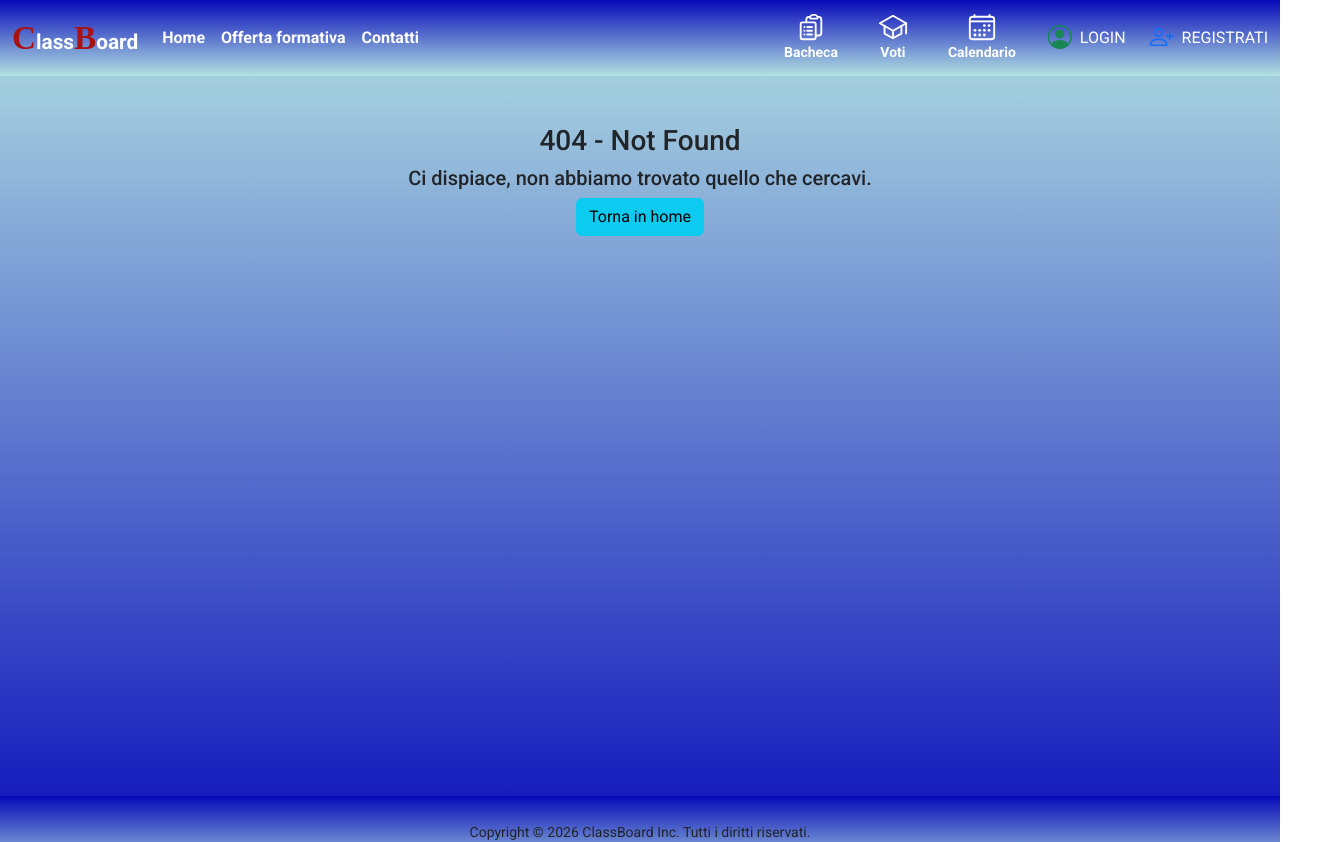
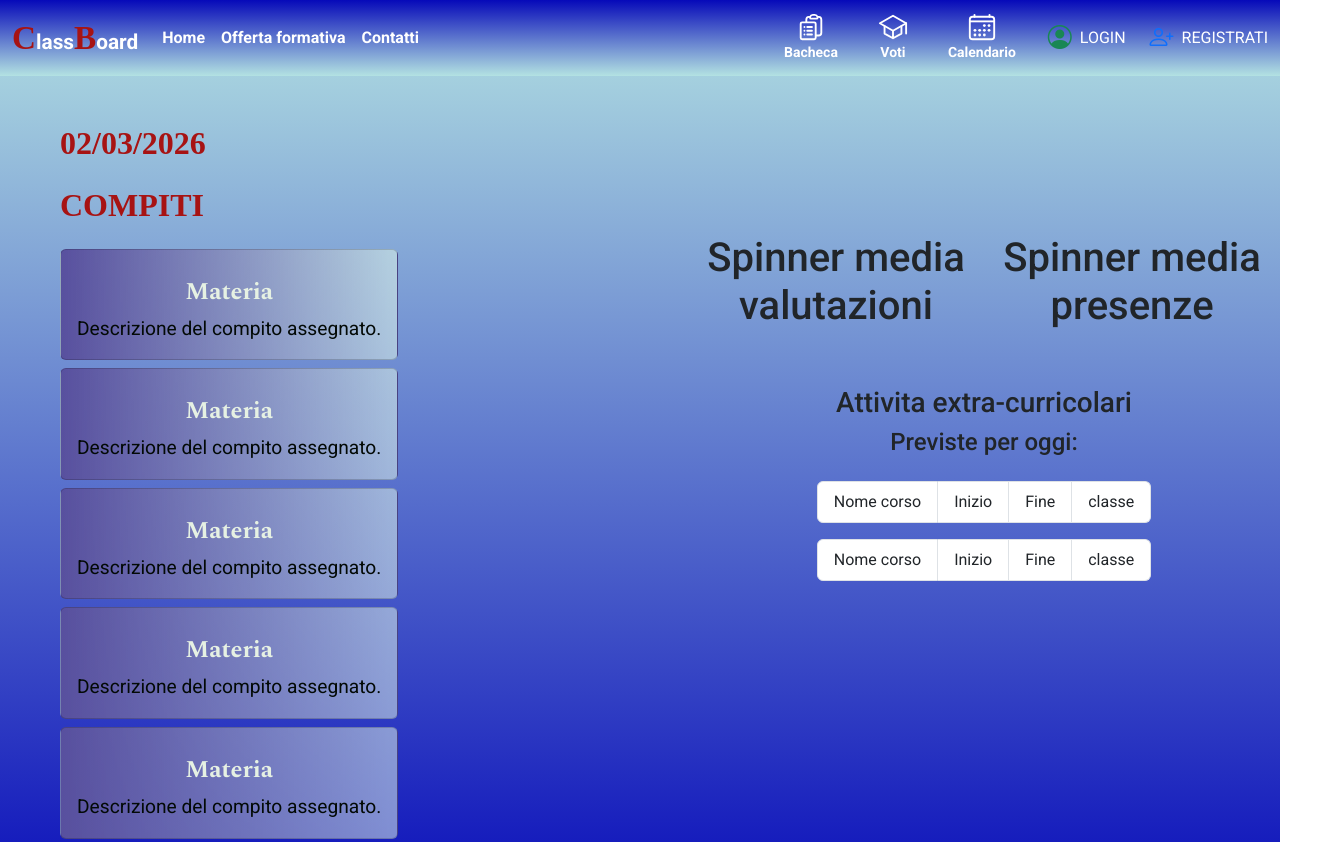
Before and after one commit to gentjanaH/registro-elettronico-frontend, a React (Vite) app: page /home/id_studente in a window 1280 px wide. Shown: the top 842 px of the page, 1328 px wide, since content can reach past the window. Built offline with nearby package versions, Linux system fonts and the light colour scheme; a web font is replaced by a local one.

Commit message:
modifica classe card_continuazione home page genitori-studenti

```diff
--- a/src/App.css
+++ b/src/App.css
@@ -81,18 +81,21 @@
 }
 
 /* CARD CAROSELLO */
-.card {
+.card-cliccabili {
     transition: transform 0.3s ease, background 0.3s ease;
     background: linear-gradient(to right, rgb(88, 80, 158), rgba(226, 248, 233, 0.521));
 }
 
-.card:hover {
+.card-cliccabili:hover {
 
     transform: scale(1.05);
     background: linear-gradient(to left, rgb(88, 80, 158), rgba(226, 248, 233, 0.521));
 }
 
-
+/* CARD  */
+.card {
+    background: linear-gradient(to right, rgb(88, 80, 158), rgba(226, 248, 233, 0.521));
+}
 
 .card-title {
     font-family: "Spectral", serif;
@@ -103,9 +106,6 @@
 
 }
 
-.card-title:hover {
-    color: red;
-}
 
 .card-text {
 
--- a/src/App.jsx
+++ b/src/App.jsx
@@ -13,6 +13,7 @@ import OffertaFormativa from "./components/OffertaFormativa"
 import CorsiExtra from "./components/CorsiExtra"
 import Materie from "./components/Materie"
 import Contatti from "./components/Contatti"
+import HomePageStudentiGenitori from "./components/HomePageStudentiGenitori"
 
 function App() {
 
@@ -32,6 +33,8 @@ function App() {
               <Route path="/corsi-extra" element={<CorsiExtra />} />
               <Route path="/materie" element={<Materie />} />
               <Route path="/contatti" element={<Contatti />} />
+              {/* questa rotta andrà collegata al login */}
+              <Route path="/home/id_studente" element={<HomePageStudentiGenitori />} />
               <Route path="*" element={<NotFound />} />
             </Routes>
           </Row>
--- a/src/components/CaroselloFunzionalita.jsx
+++ b/src/components/CaroselloFunzionalita.jsx
@@ -14,7 +14,7 @@ const CaroselloFunzionalita = () => {
                 <Carousel.Item>
                     <Row className="px-4">
                         <Col xs={12} md={4}>
-                            <Card className="h-100">
+                            <Card className="h-100 card-cliccabili">
                                 <Card.Body className="d-flex flex-column justify-content-between">
                                     <Card.Title>Area Genitori</Card.Title>
 
@@ -32,7 +32,7 @@ const CaroselloFunzionalita = () => {
 
                         </Col>
                         <Col xs={12} md={4}>
-                            <Card className=" h-100">
+                            <Card className=" h-100 card-cliccabili">
                                 <Card.Body className="d-flex flex-column justify-content-between">
                                     <Card.Title>Area Docenti</Card.Title>
 
@@ -49,7 +49,7 @@ const CaroselloFunzionalita = () => {
 
                         </Col>
                         <Col xs={12} md={4}>
-                            <Card className="h-100">
+                            <Card className="h-100 card-cliccabili">
                                 <Card.Body className="d-flex flex-column justify-content-between">
                                     <Card.Title>Area Studenti</Card.Title>
 
@@ -58,7 +58,7 @@ const CaroselloFunzionalita = () => {
                                         i compiti e le comunicazioni scolastiche.
                                     </Card.Text>
                                     <div>
-                                        <Link className="card-link text-decoration-none" to="/login" onClick={(e) => e.stopPropagation()}>Accedi</Link >
+                                        <Link className="card-link text-decoration-none" to="/home/id_studente" onClick={(e) => e.stopPropagation()}>Accedi</Link >
                                         <Link className="card-link text-decoration-none" to="/register" onClick={(e) => e.stopPropagation()}>Registrati</Link >
                                     </div>
                                 </Card.Body>
@@ -74,7 +74,7 @@ const CaroselloFunzionalita = () => {
                 <Carousel.Item>
                     <Row>
                         <Col xs={12} md={4}>
-                            <Card className="h-100">
+                            <Card className="h-100 card-cliccabili">
                                 <Card.Body className="d-flex flex-column justify-content-between">
                                     <Card.Title>Area Amministratori</Card.Title>
 
@@ -90,7 +90,7 @@ const CaroselloFunzionalita = () => {
 
                         </Col>
                         <Col xs={12} md={4}>
-                            <Card className="h-100">
+                            <Card className="h-100 card-cliccabili">
                                 <Card.Body className="d-flex flex-column justify-content-between">
                                     <Card.Title>Corsi extra-curricolari</Card.Title>
 
@@ -105,7 +105,7 @@ const CaroselloFunzionalita = () => {
                             </Card>
                         </Col>
                         <Col xs={12} md={4}>
-                            <Card className="h-100">
+                            <Card className="h-100 card-cliccabili">
                                 <Card.Body className="d-flex flex-column justify-content-between">
                                     <Card.Title>Materie</Card.Title>
 
--- /dev/null
+++ b/src/components/HomePageStudentiGenitori.jsx
@@ -0,0 +1,107 @@
+import { Card, Col, Row, ListGroup } from "react-bootstrap";
+
+const HomePageStudentiGenitori = () => {
+    return (
+        <Row className="text-center mt-5">
+            <Col xs={12} className="d-flex align-items-start ms-5">
+                <h3 className="lettera-logo mb-4 fw-bold fs-2">
+                    {new Date().toLocaleDateString('it-IT', {
+                        day: '2-digit',
+                        month: '2-digit',
+                        year: 'numeric'
+                    })}
+                </h3>
+            </Col>
+
+            <Col xs={12} md={6} className="d-flex flex-column align-items-center align-items-md-start ms-0 ms-md-5 ">
+                <h3 className="lettera-logo mb-4 fw-bold fs-2">
+                    COMPITI
+                </h3>
+                <Card className="mb-2">
+                    <Card.Body>
+                        <Card.Title>Materia</Card.Title>
+                        <Card.Text>
+                            Descrizione del compito assegnato.
+                        </Card.Text>
+                    </Card.Body>
+                </Card>
+                <Card className="mb-2">
+                    <Card.Body>
+                        <Card.Title>Materia</Card.Title>
+                        <Card.Text>
+                            Descrizione del compito assegnato.
+                        </Card.Text>
+                    </Card.Body>
+                </Card>
+                <Card className="mb-2">
+                    <Card.Body>
+                        <Card.Title>Materia</Card.Title>
+                        <Card.Text>
+                            Descrizione del compito assegnato.
+                        </Card.Text>
+                    </Card.Body>
+                </Card>
+                <Card className="mb-2">
+                    <Card.Body>
+                        <Card.Title>Materia</Card.Title>
+                        <Card.Text>
+                            Descrizione del compito assegnato.
+                        </Card.Text>
+                    </Card.Body>
+                </Card>
+                <Card className="mb-2">
+                    <Card.Body>
+                        <Card.Title>Materia</Card.Title>
+                        <Card.Text>
+                            Descrizione del compito assegnato.
+                        </Card.Text>
+                    </Card.Body>
+                </Card>
+            </Col>
+            <Col>
+                <Row className="mt-5">
+                    <Col xs={12} md={6}>
+                        <h1>
+                            Spinner media valutazioni
+                        </h1>
+
+                    </Col>
+
+                    <Col xs={12} md={6}>
+                        <h1>
+                            Spinner media presenze
+                        </h1>
+
+                    </Col>
+
+
+                    <Col xs={12} className="mt-5">
+                        <Row>
+
+
+                            <h3>Attivita extra-curricolari</h3>
+                            <h4>Previste per oggi:</h4>
+                            <Col xs={12} className="d-flex flex-column align-items-center mt-3 g-4">
+                                <ListGroup horizontal className="mb-3">
+                                    <ListGroup.Item>Nome corso</ListGroup.Item>
+                                    <ListGroup.Item>Inizio</ListGroup.Item>
+                                    <ListGroup.Item>Fine</ListGroup.Item>
+                                    <ListGroup.Item>classe</ListGroup.Item>
+                                </ListGroup>
+                                <ListGroup horizontal>
+                                    <ListGroup.Item>Nome corso</ListGroup.Item>
+                                    <ListGroup.Item>Inizio</ListGroup.Item>
+                                    <ListGroup.Item>Fine</ListGroup.Item>
+                                    <ListGroup.Item>classe</ListGroup.Item>
+                                </ListGroup>
+                            </Col>
+
+                        </Row>
+                    </Col>
+
+                </Row>
+            </Col>
+        </Row>
+    );
+}
+export default HomePageStudentiGenitori;
--- a/src/components/Materie.jsx
+++ b/src/components/Materie.jsx
@@ -2,14 +2,19 @@ import { Card, Col, Row } from "react-bootstrap";
 
 const Materie = () => {
     return (
-        <div className="container my-5">
-            <h1 className="mb-4 text-light"><span className="lettera-logo">Materie </span>insegnate</h1>
-            <p className="lead text-black">
-                Esplora le materie che compongono il nostro curriculum scolastico, progettate per offrire una formazione completa e stimolante.
-            </p>
+        <Row className="my-5">
+            <Col xs={12} className="text-center">
+                <h1 className="mb-4 text-light"><span className="lettera-logo">Materie </span>insegnate</h1>
+                <p className="lead text-black">
+                    Esplora le materie che compongono il nostro curriculum scolastico, progettate per offrire una formazione completa e stimolante.
+                </p>
+            </Col>
+            <Col xs={12} >
+                {/* In seguito le materie andranno aggiunte dinamicamente tramite API */}
+                <h3 className="mt-5 text-light">Materie di Base</h3>
 
-            {/* In seguito le materie andranno aggiunte dinamicamente tramite API */}
-            <h3 className="mt-5 text-light">Materie di Base</h3>
+            </Col>
+
             <Row className="g-3">
                 {[
                     "Italiano", "Matematica", "Storia", "Geografia", "Scienze",
@@ -26,7 +31,7 @@ const Materie = () => {
                     </Col>
                 ))}
             </Row>
-        </div>
+        </Row>
     );
 };
 export default Materie;
```
